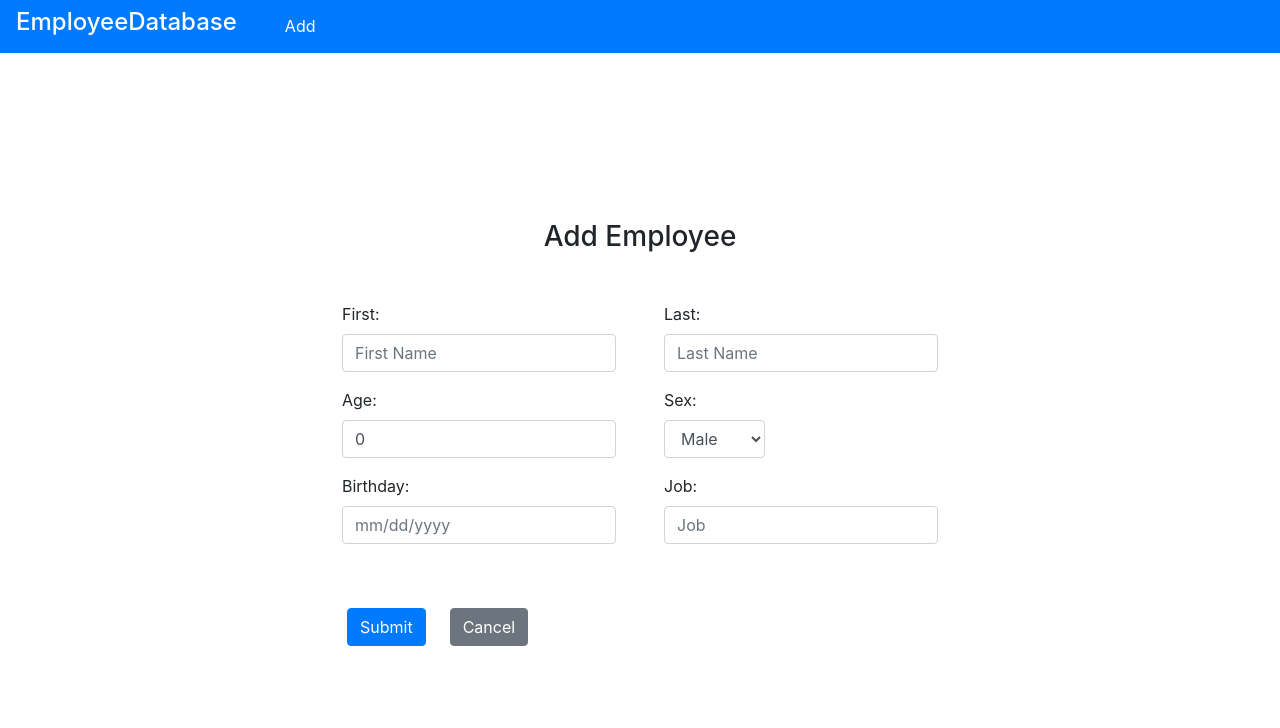
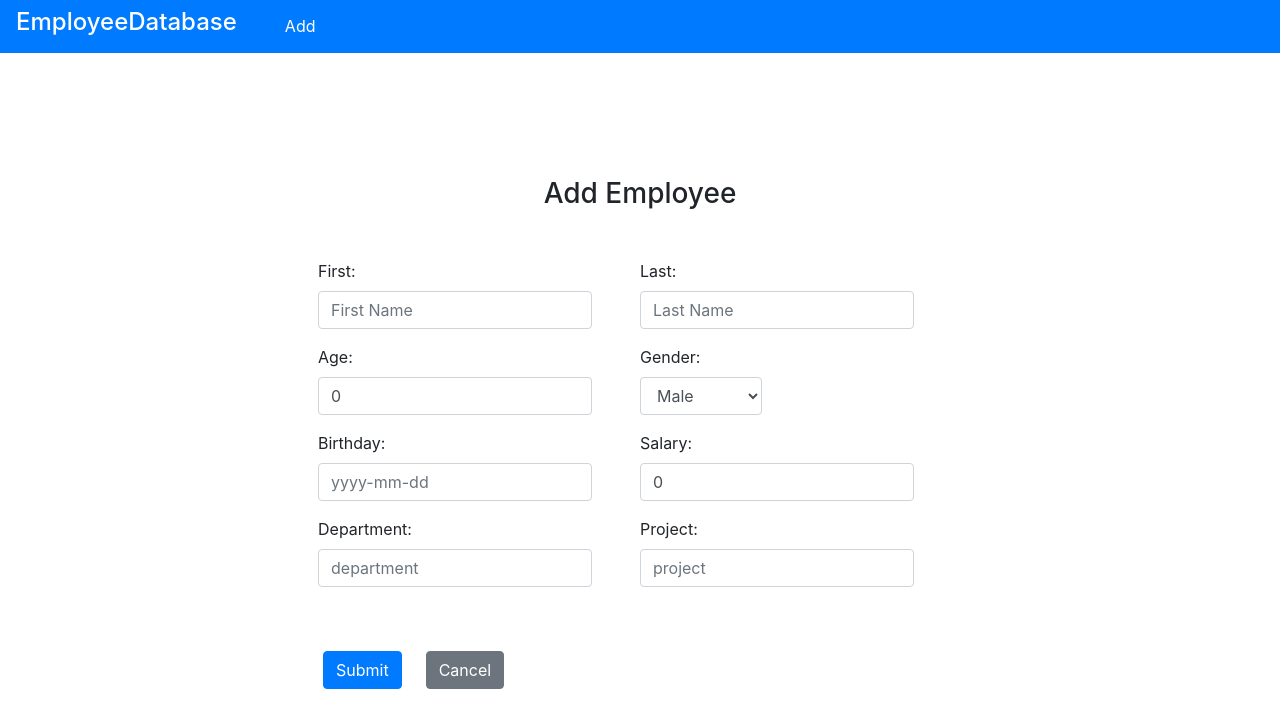
Before and after one commit to AlanGarc1a/EmployeeDatabase, a React (Create React App) app in the folder client/: page /create in a window 1280 px wide. Shown: the top 728 px of the page. Built offline with nearby package versions, Linux system fonts and the light colour scheme.

Commit message:
added department and project form fields

```diff
--- a/client/src/components/employee/EmployeeCreate.js
+++ b/client/src/components/employee/EmployeeCreate.js
@@ -19,13 +19,17 @@ const EmployeeCreate = () => {
     const [age, setAge] = useState(0);
     const [gender, setGender] = useState('Male');
     const [birthday, setBirthday] = useState('');
-    const [job, setJob] = useState('');
+    const [salary, setSalary] = useState(0);
+    const [department, setDepartment] = useState('');
+    const [project, setProject] = useState('');
 
     const [firstNameError, setFirstNameError] = useState(false);
     const [LastNameError, setLastNameError] = useState(false);
     const [ageError, setAgeError] = useState(false);
     const [birthdayError, setBirthdayError] = useState(false);
-    const [jobError, setJobError] = useState(false);
+    const [salaryError, setSalaryError] = useState(false);
+    const [departmentError, setDepartmentError] = useState(false);
+    const [projectError, setProjectError] = useState(false);
     const [redirect, setRedirect] = useState(false);
 
     const onFirstNameHandler = (event) => {
@@ -53,30 +57,46 @@ const EmployeeCreate = () => {
         setBirthday(event.target.value);
     }
 
-    const onJobHandler = (event) => {
+    const onSalaryHandler = (event) => {
         event.persist();
-        setJob(event.target.value);
+        setSalary(event.target.value);
+    }
+
+    const onDepartmentHandler = (event) => {
+        event.persist();
+        setDepartment(event.target.value);
+    }
+
+    const onProjectHandler = (event) => {
+        event.persist();
+        setProject(event.target.value);
     }
 
     const onSubmitHandler = async (event) => {
         event.preventDefault();
 
-        var pattern = /^([0-9]{2})\/([0-9]{2})\/([0-9]{4})$/;
+        var pattern = /^([0-9]{4})-([0-9]{2})-([0-9]{2})$/;
 
         if (firstName === '') {
             setFirstNameError(true);
         }
-        if (lastName === '') {
+        else if (lastName === '') {
             setLastNameError(true);
         }
-        if (age < 0) {
+        else if (age < 0) {
             setAgeError(true);
         }
-        if (!pattern.test(birthday)) {
+        else if (!pattern.test(birthday)) {
             setBirthdayError(true);
         }
-        if (job === '') {
-            setJobError(true);
+        else if (salary === '') {
+            setSalaryError(true);
+        }
+        else if(department === '') {
+            setDepartmentError(true);
+        }
+        else if(project === '') {
+            setProjectError(true);
         }
         else {
             const newEmployee = {
@@ -85,16 +105,18 @@ const EmployeeCreate = () => {
                 age,
                 gender,
                 birthday,
-                job
+                salary,
+                department,
+                project
             }
 
             try {
-                const res = await axios.post('http://localhost:5000/api/create', newEmployee);
+                const res = await axios.post('/api/employee/create', newEmployee);
                 if(res.status === 200) {
                     setRedirect(true);
                 }
             } catch(error) {
-                throw new Error('Error Creating Employee');
+                console.log(error.response);
             }
         }
     }
@@ -131,11 +153,11 @@ const EmployeeCreate = () => {
                         </Form.Group>
 
                         <Form.Group>
-                            <Form.Label>Sex:</Form.Label>
+                            <Form.Label>Gender:</Form.Label>
                             <Form.Control required as="select" value={gender} onChange={onGenderHandler}>
                                 <option>Male</option>
                                 <option>Female</option>
-                                <option>Other</option>
+                                <option>nonbinary</option>
                             </Form.Control>
                         </Form.Group>
                     </Form.Row>
@@ -143,21 +165,35 @@ const EmployeeCreate = () => {
                     <Form.Row>
                         <Form.Group colum='sm' className="mr-5">
                             <Form.Label>Birthday:</Form.Label>
-                            <Form.Control type="text" placeholder="mm/dd/yyyy" isInvalid={birthdayError} value={birthday} onChange={onBirthdayHandler} />
-                            <Form.Control.Feedback type="invalid">Please enter a birthday in mm/dd/yyyy</Form.Control.Feedback>
+                            <Form.Control type="text" placeholder="yyyy-mm-dd" isInvalid={birthdayError} value={birthday} onChange={onBirthdayHandler} />
+                            <Form.Control.Feedback type="invalid">Please enter a birthday in yyyy-mm-dd</Form.Control.Feedback>
                         </Form.Group>
 
                         <Form.Group colum='sm'>
-                            <Form.Label>Job:</Form.Label>
-                            <Form.Control type="text" placeholder="Job" isInvalid={jobError} value={job} onChange={onJobHandler} />
-                            <Form.Control.Feedback type="invalid">Please enter a job</Form.Control.Feedback>
+                            <Form.Label>Salary:</Form.Label>
+                            <Form.Control type="number" placeholder="Salary" isInvalid={salaryError} value={salary} onChange={onSalaryHandler} />
+                            <Form.Control.Feedback type="invalid">Please enter salary</Form.Control.Feedback>
+                        </Form.Group>
+                    </Form.Row>
+
+                    <Form.Row>
+                        <Form.Group colum='sm' className="mr-5">
+                            <Form.Label>Department:</Form.Label>
+                            <Form.Control type="text" placeholder="department" isInvalid={departmentError} value={department} onChange={onDepartmentHandler} />
+                            <Form.Control.Feedback type="invalid">Please enter a Department</Form.Control.Feedback>
+                        </Form.Group>
+
+                        <Form.Group colum='sm' className="mr-5">
+                            <Form.Label>Project:</Form.Label>
+                            <Form.Control type="text" placeholder="project" isInvalid={projectError} value={project} onChange={onProjectHandler} />
+                            <Form.Control.Feedback type="invalid">Please enter a Project</Form.Control.Feedback>
                         </Form.Group>
                     </Form.Row>
 
                     <Button variant="primary" type="submit" className="mr-4 mt-5">
                         Submit
                     </Button>
-                    <Button variant="secondary" className=" mt-5">
+                    <Button variant="secondary" className="mt-5">
                         <Link to="/" className="text-white">
                             Cancel
                         </Link>
```
